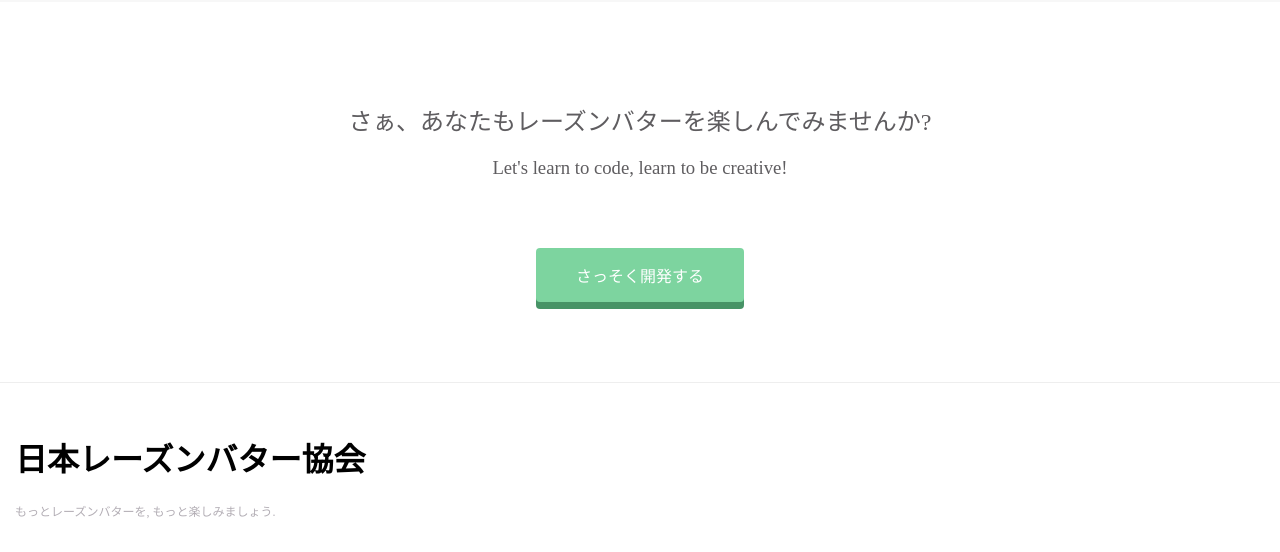
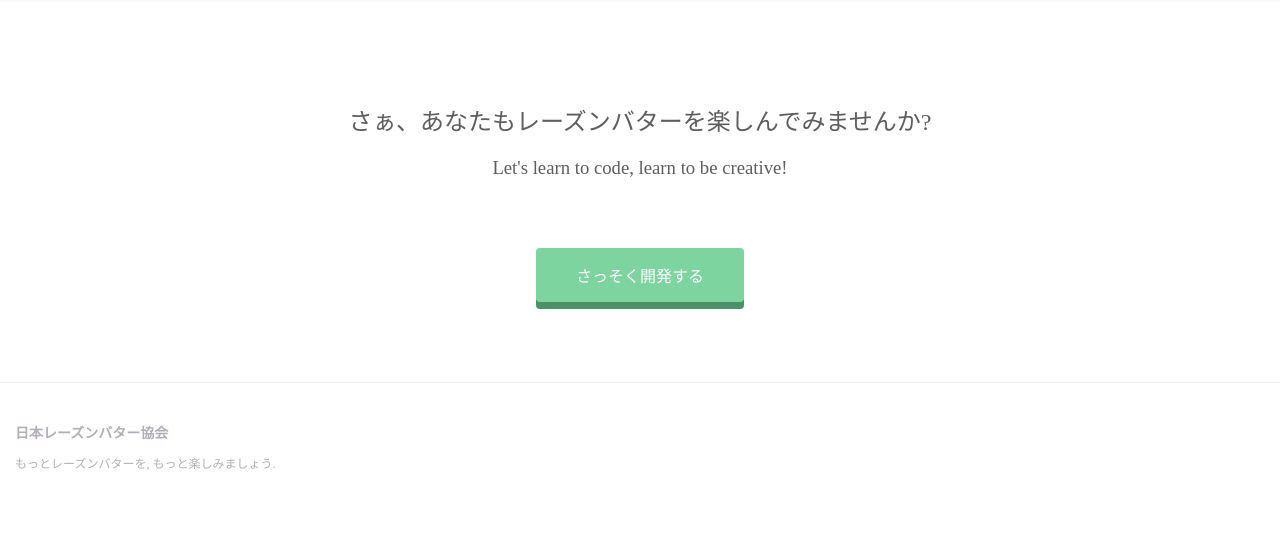
Before and after one commit to raisinbutter01/prog-7.github.io, a plain HTML site: page index.html in a window 1280 px wide. Shown: the part 1270-1822 px from the top of the page. After the commit the page ends 1774 px from the top, so only its background shows below. Drawn offline with Linux system fonts and the light colour scheme.

Commit message:
Update stylesheet.css

```diff
--- a/stylesheet.css
+++ b/stylesheet.css
@@ -183,8 +183,8 @@ footer img {
   width: 125px;
 }
 footer h1{
-  font-size:18px
-  color:white;
+  font-size:14px;
+  color: #b3aeb5;
 }
 footer p {
   color: #b3aeb5;
```
